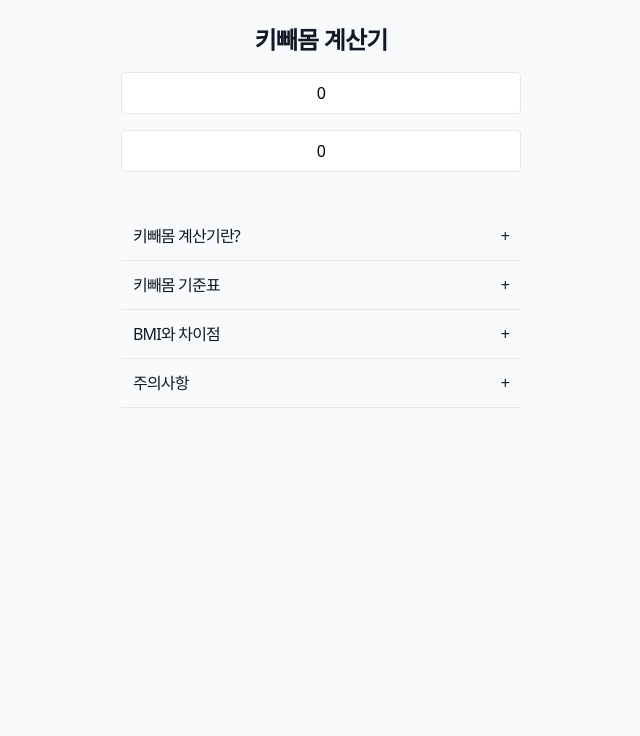
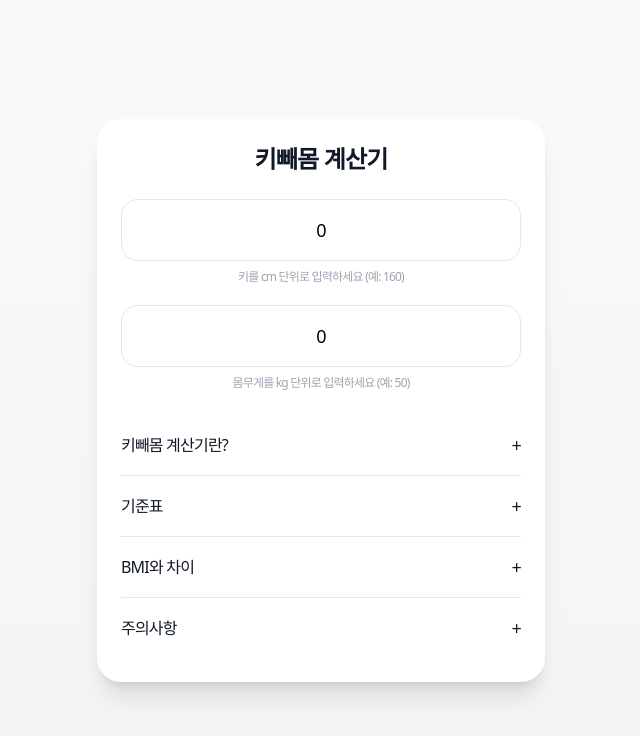
Before and after one commit to greentea2417/semogye-calculator, a Next.js app: page /life/kbm in a window 1280 px wide. Shown: the top 736 px of the page, without its empty margins (319-959 px from the left). Built offline with nearby package versions, Linux system fonts and the light colour scheme; a web font is replaced by a local one.

Commit message:
feat: 키빼몸 계산기 UI 완성 (둥근 입력창 + UX 가이드 + 아코디언 + 디자인 개선)

```diff
--- a/app/life/kbm/page.tsx
+++ b/app/life/kbm/page.tsx
@@ -17,11 +17,11 @@ export default function KBMCalculator() {
   const getResult = () => {
     if (kbm === null) return "";
 
-    if (kbm <= -10) return "마름 (연예인급)";
-    if (kbm <= -5) return "슬림 (이쁨존🔥)";
-    if (kbm <= 0) return "보통 (건강라인)";
-    if (kbm <= 5) return "통통 (귀여운 단계)";
-    return "과체중 (관리 필요)";
+    if (kbm <= -10) return "🔥 마름 (연예인급)";
+    if (kbm <= -5) return "✨ 슬림 (이쁨존)";
+    if (kbm <= 0) return "👌 보통 (건강라인)";
+    if (kbm <= 5) return "🙂 통통 (귀여운 단계)";
+    return "⚠️ 과체중 (관리 필요)";
   };
 
   const toggleAccordion = (index: number) => {
@@ -32,71 +32,103 @@ export default function KBMCalculator() {
     {
       title: "키빼몸 계산기란?",
       content:
-        "키빼몸은 '몸무게 - (키 - 100)'으로 계산하는 간단한 체형 지표입니다. 한국에서 직관적으로 체형을 판단할 때 많이 사용하는 방식입니다.",
+        "키빼몸은 몸무게 - (키 - 100)으로 계산하는 간단한 체형 지표입니다.",
     },
     {
-      title: "키빼몸 기준표",
+      title: "기준표",
       content:
-        "키빼몸 -10 이하: 마름\n-5 ~ -10: 슬림\n0 ~ -5: 보통\n0 ~ 5: 통통\n5 이상: 과체중",
+        "-10 이하: 마름\n-5 ~ -10: 슬림\n0 ~ -5: 보통\n0 ~ 5: 통통\n5 이상: 과체중",
     },
     {
-      title: "BMI와 차이점",
+      title: "BMI와 차이",
       content:
-        "BMI는 체지방률을 추정하는 국제 기준이며, 키빼몸은 보다 직관적인 체형 비교용입니다. 정확한 건강 판단은 BMI나 체지방률을 함께 참고하는 것이 좋습니다.",
+        "BMI는 국제 기준, 키빼몸은 직관적인 비교용입니다.",
     },
     {
       title: "주의사항",
       content:
-        "키빼몸은 단순 참고용 지표입니다. 근육량이 많은 경우 실제보다 과체중으로 나올 수 있습니다.",
+        "근육량이 많은 경우 실제보다 높게 나올 수 있으며, 참고용으로 활용하세요.",
     },
   ];
 
   return (
-    <div className="flex flex-col items-center justify-center p-6 gap-4 max-w-md mx-auto">
-      <h2 className="text-2xl font-bold">키빼몸 계산기</h2>
+    <div className="min-h-screen flex items-center justify-center bg-gradient-to-b from-gray-50 to-gray-100 p-4">
+      <div className="w-full max-w-md bg-white rounded-3xl shadow-xl p-6 space-y-6">
 
+        {/* 제목 */}
+        <h2 className="text-2xl font-bold text-center">
+          키빼몸 계산기
+        </h2>
+
+        {/* 입력 */}
+        <div className="space-y-5">
+
+          {/* 키 */}
+          <div className="space-y-2">
             <input
               type="number"
-        placeholder="키 (cm)"
+              placeholder="예: 160"
               value={height}
               onChange={(e) => setHeight(Number(e.target.value))}
-        className="border p-2 rounded w-full text-center"
+              className="w-full p-4 border border-gray-200 rounded-2xl text-center text-lg focus:outline-none focus:ring-2 focus:ring-black transition"
             />
+            <p className="text-xs text-gray-400 text-center">
+              키를 cm 단위로 입력하세요 (예: 160)
+            </p>
+          </div>
 
+          {/* 몸무게 */}
+          <div className="space-y-2">
             <input
               type="number"
-        placeholder="몸무게 (kg)"
+              placeholder="예: 50"
               value={weight}
               onChange={(e) => setWeight(Number(e.target.value))}
-        className="border p-2 rounded w-full text-center"
+              className="w-full p-4 border border-gray-200 rounded-2xl text-center text-lg focus:outline-none focus:ring-2 focus:ring-black transition"
             />
+            <p className="text-xs text-gray-400 text-center">
+              몸무게를 kg 단위로 입력하세요 (예: 50)
+            </p>
+          </div>
 
+        </div>
+
+        {/* 결과 */}
         {kbm !== null && (
-        <div className="mt-4 text-center">
-          <p className="text-lg font-semibold">키빼몸: {kbm}</p>
-          <p className="text-gray-600">{getResult()}</p>
+          <div className="bg-black text-white rounded-2xl p-6 text-center space-y-2 shadow-md">
+            <p className="text-sm opacity-70">당신의 키빼몸</p>
+            <p className="text-4xl font-bold tracking-tight">{kbm}</p>
+            <p className="text-sm">{getResult()}</p>
           </div>
         )}
 
         {/* 아코디언 */}
-      <div className="w-full mt-6">
+        <div className="divide-y">
           {accordionData.map((item, index) => (
-          <div key={index} className="border-b">
+            <div key={index}>
               <button
                 onClick={() => toggleAccordion(index)}
-              className="w-full text-left p-3 font-medium flex justify-between items-center"
+                className="w-full flex justify-between items-center py-4 text-left font-medium"
               >
                 {item.title}
-              <span>{openIndex === index ? "-" : "+"}</span>
+                <span className="text-lg">
+                  {openIndex === index ? "−" : "+"}
+                </span>
               </button>
 
-            {openIndex === index && (
-              <div className="p-3 text-sm text-gray-600 whitespace-pre-line">
+              <div
+                className={`overflow-hidden transition-all duration-300 ${
+                  openIndex === index ? "max-h-40 pb-3" : "max-h-0"
+                }`}
+              >
+                <p className="text-sm text-gray-500 whitespace-pre-line">
                   {item.content}
+                </p>
               </div>
-            )}
             </div>
           ))}
+        </div>
+
       </div>
     </div>
   );
```
Lines whose indentation alone changed are shown as unchanged.
